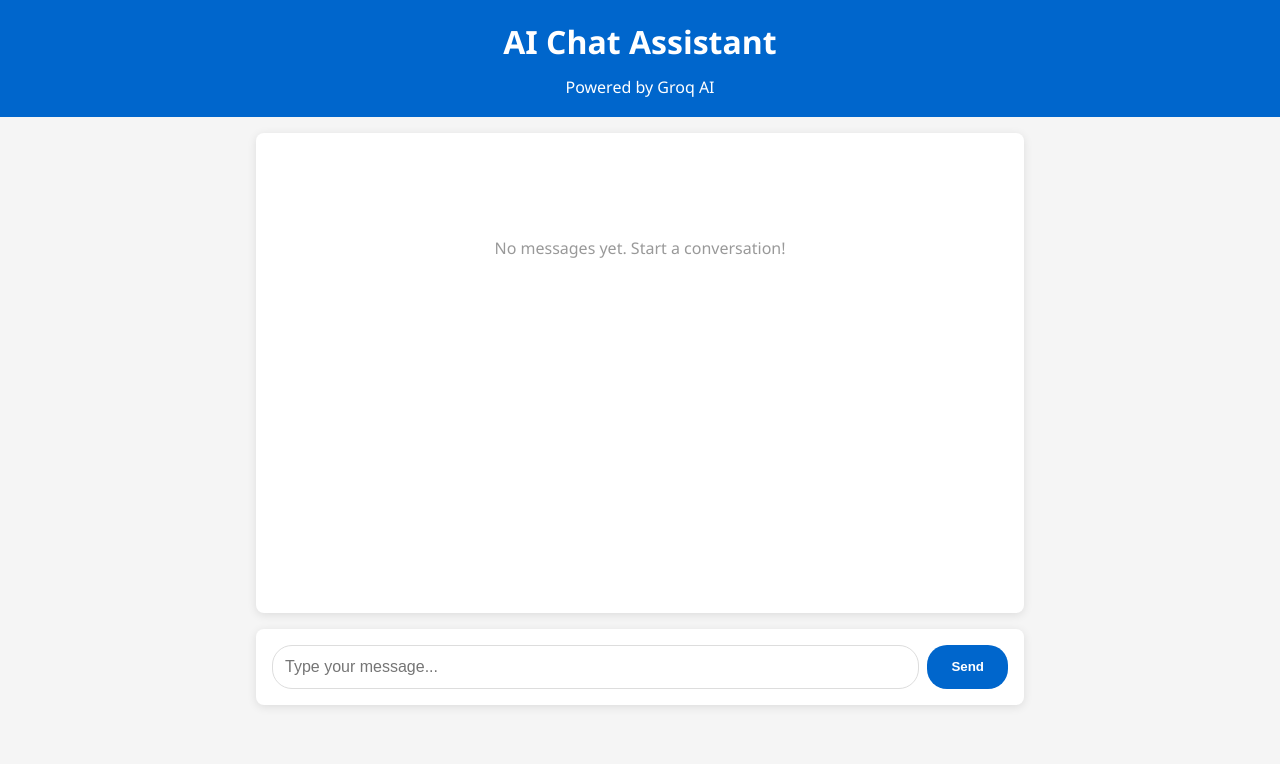
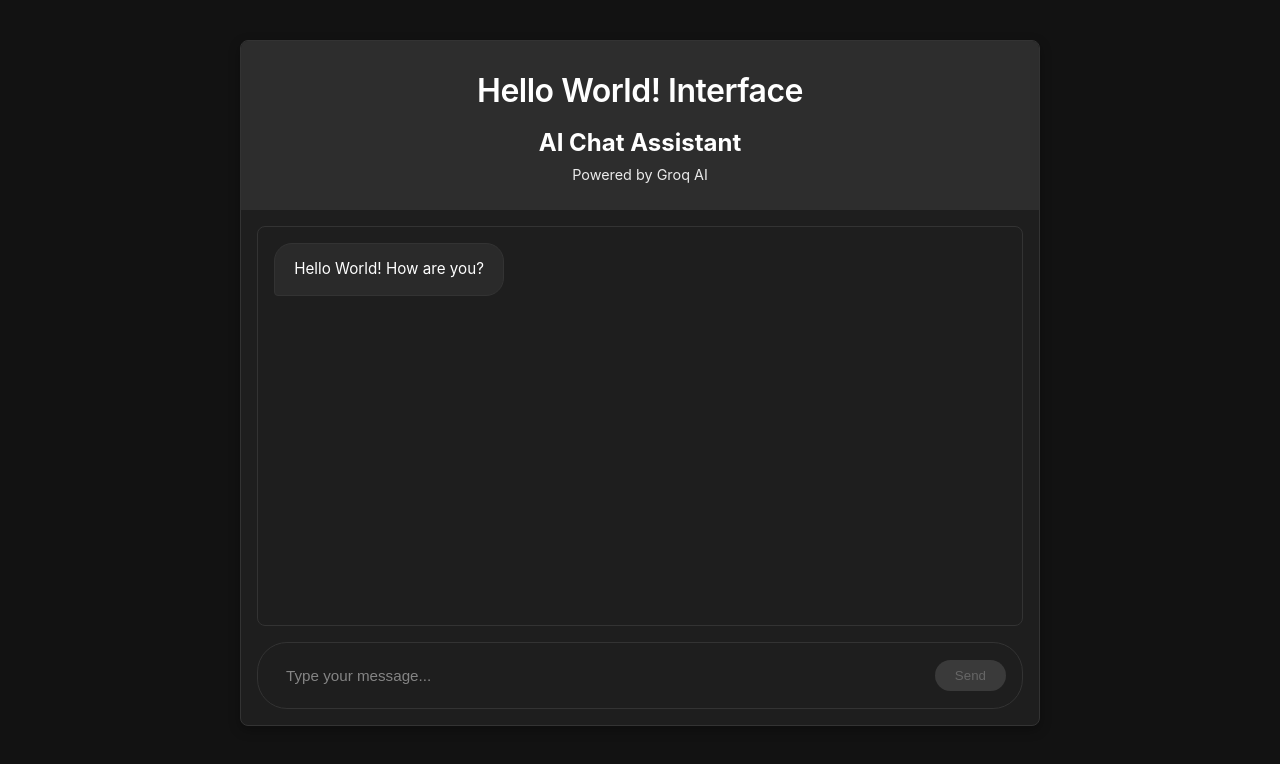
Before and after one commit to dhruv0206/HCI_openai_chatbox, a React (Create React App) app: page / in a window 1280 px wide. Shown: the top 764 px of the page. Built offline with nearby package versions, Linux system fonts and the light colour scheme.

Commit message:
Assignment 12 UI updates

```diff
--- a/src/App.css
+++ b/src/App.css
@@ -4,64 +4,106 @@
   padding: 0;
 }
 
+:root {
+  --primary-color: #4285f4;
+  --header-bg: #2d2d2d; /* Changed from blue to dark gray */
+  --bg-color: #121212;
+  --card-bg: #1e1e1e;
+  --input-bg: #2a2a2a;
+  --border-color: #333333;
+  --text-primary: #ffffff;
+  --text-secondary: #b0b0b0;
+  --shadow: 0 4px 12px rgba(0, 0, 0, 0.3);
+  --radius: 8px;
+  --radius-btn: 24px;
+  --font-main: "Inter", -apple-system, BlinkMacSystemFont, "Segoe UI", Roboto,
+    sans-serif;
+}
+
 body {
-  font-family: "Segoe UI", Tahoma, Geneva, Verdana, sans-serif;
+  font-family: var(--font-main);
   line-height: 1.6;
-  background-color: #f5f5f5;
+  background-color: var(--bg-color);
+  color: var(--text-primary);
+  padding: 20px;
+  min-height: 100vh;
 }
 
 .App {
   display: flex;
   flex-direction: column;
-  min-height: 100vh;
+  max-width: 800px;
+  margin: 20px auto;
+  background-color: var(--card-bg);
+  border-radius: var(--radius);
+  border: 1px solid var(--border-color);
+  box-shadow: var(--shadow);
+  overflow: hidden;
 }
 
 .header {
-  background-color: #0066cc;
+  background-color: var(--header-bg); /* Using new header background color */
   color: white;
-  padding: 1rem;
+  padding: 1.5rem;
   text-align: center;
 }
 
 .header h1 {
   margin-bottom: 0.5rem;
+  font-weight: 600;
+  letter-spacing: -0.5px;
+}
+
+.header p {
+  opacity: 0.9;
+  font-size: 0.9rem;
 }
 
 .main-content {
   display: flex;
   flex-direction: column;
-  flex: 1;
-  max-width: 800px;
-  margin: 0 auto;
-  width: 100%;
   padding: 1rem;
+  gap: 1rem;
 }
 
 .message-list {
   flex: 1;
   overflow-y: auto;
   padding: 1rem;
-  background-color: white;
-  border-radius: 8px;
-  box-shadow: 0 2px 10px rgba(0, 0, 0, 0.1);
-  margin-bottom: 1rem;
+  min-height: 400px;
+  max-height: 60vh;
   display: flex;
   flex-direction: column;
-  gap: 1rem;
-  max-height: 60vh;
+  justify-content: flex-start; /* Changed from center to allow messages to start from top */
+  align-items: stretch;
+  border: 1px solid var(--border-color);
+  border-radius: var(--radius);
+  background-color: var(--card-bg);
 }
 
 .empty-state {
   display: flex;
+  flex-direction: column;
   justify-content: center;
   align-items: center;
-  height: 200px;
-  color: #999;
+  color: var(--text-secondary);
+  margin: auto 0; /* Centers vertically only when empty */
+}
+
+.empty-state svg {
+  color: var(--text-secondary);
+  opacity: 0.6;
+  margin-bottom: 1rem;
+}
+
+.empty-state p {
+  font-size: 1rem;
 }
 
 .message {
   display: flex;
   margin-bottom: 1rem;
+  width: 100%;
 }
 
 .user-message {
@@ -72,72 +114,103 @@ body {
   justify-content: flex-start;
 }
 
-.system-message {
-  justify-content: center;
-}
-
 .message-content {
-  padding: 0.75rem 1rem;
+  padding: 0.9rem 1.2rem;
   border-radius: 18px;
-  max-width: 70%;
+  max-width: 75%;
+  font-size: 0.95rem;
+  line-height: 1.5;
 }
 
 .user-message .message-content {
-  background-color: #0066cc;
+  background-color: var(--primary-color);
   color: white;
   border-bottom-right-radius: 4px;
 }
 
 .assistant-message .message-content {
-  background-color: #e9e9eb;
-  color: #333;
+  background-color: var(--input-bg);
+  color: var(--text-primary);
   border-bottom-left-radius: 4px;
-}
-
-.system-message .message-content {
-  background-color: #f8d7da;
-  color: #721c24;
-  border-radius: 8px;
+  border: 1px solid var(--border-color);
 }
 
 .chat-box {
-  padding: 1rem;
-  background-color: white;
-  border-radius: 8px;
-  box-shadow: 0 2px 10px rgba(0, 0, 0, 0.1);
+  padding: 0.75rem 1rem;
+  display: flex;
+  align-items: center;
+  border: 1px solid var(--border-color);
+  border-radius: 30px;
+  background-color: var(--card-bg);
 }
 
 .chat-box form {
   display: flex;
+  width: 100%;
   gap: 0.5rem;
+  align-items: center;
 }
 
 .message-input {
   flex: 1;
   padding: 0.75rem;
-  border: 1px solid #ddd;
-  border-radius: 20px;
-  font-size: 1rem;
+  border: none;
+  border-radius: var(--radius-btn);
+  font-size: 0.95rem;
+  background-color: transparent;
+  color: var(--text-primary);
+}
+
+.message-input:focus {
+  outline: none;
+}
+
+.message-input::placeholder {
+  color: var(--text-secondary);
+  opacity: 0.7;
 }
 
 .send-button {
-  padding: 0.75rem 1.5rem;
-  background-color: #0066cc;
-  color: white;
+  padding: 0.5rem 1.25rem;
+  background-color: #e0e0e0;
+  color: #333333;
   border: none;
-  border-radius: 20px;
+  border-radius: var(--radius-btn);
   cursor: pointer;
-  font-weight: bold;
+  font-weight: 500;
+  transition: all 0.2s ease;
+}
+
+.send-button:hover {
+  background-color: #d4d4d4;
 }
 
 .send-button:disabled {
-  background-color: #cccccc;
+  background-color: #3a3a3a;
+  color: #666666;
   cursor: not-allowed;
 }
 
 /* Responsive adjustments */
-@media (max-width: 600px) {
+@media (max-width: 768px) {
+  body {
+    padding: 10px;
+  }
+
   .message-content {
     max-width: 85%;
   }
 }
+
+@media (max-width: 480px) {
+  body {
+    padding: 0;
+  }
+
+  .App {
+    margin: 0;
+    height: 100vh;
+    border-radius: 0;
+    border: none;
+  }
+}
--- a/src/App.js
+++ b/src/App.js
@@ -1,20 +1,85 @@
-import React from "react";
+import React, { useState, useEffect } from "react";
 import "./App.css";
 import Header from "./components/Header";
+import MessageList from "./components/MessageList";
+import ChatBox from "./components/ChatBox";
 import { useChat } from "@ai-sdk/react";
+import { v4 as uuidv4 } from "uuid"; // You'll need to install this: npm install uuid
 
 /**
  * App component serves as the main entry point for the chat application.
- *
- * It integrates the Header component, displays the chat messages, and provides
- * an input field for users to send messages.
- *
- * The `useChat` hook is used to manage chat state and handle interactions with the API.
+ * Now includes an initial greeting message from the AI assistant.
  */
 function App() {
-  const { messages, input, handleInputChange, handleSubmit } = useChat({
+  const {
+    messages: apiMessages,
+    input,
+    handleInputChange,
+    handleSubmit,
+    isLoading,
+  } = useChat({
     api: "/api/groq", // API endpoint for handling chat messages
   });
+
+  // State for our custom messages that will include the initial greeting
+  const [messages, setMessages] = useState([]);
+
+  // Initialize with a greeting message when the component mounts
+  useEffect(() => {
+    // Only add the initial message if there are no messages yet
+    if (messages.length === 0) {
+      setMessages([
+        {
+          id: uuidv4(),
+          text: "Hello World! How are you?",
+          sender: "assistant",
+        },
+      ]);
+    }
+  }, [messages.length]);
+
+  // Sync messages from the API
+  useEffect(() => {
+    if (apiMessages.length > 0) {
+      // Convert API messages to our format and append to our state
+      // But skip adding them if they're duplicates of what we already have
+      const newMessages = apiMessages.map((msg) => ({
+        id: msg.id,
+        text: msg.content,
+        sender: msg.role,
+      }));
+
+      // Filter out the initial message from our newMessages if it exists
+      const filteredNewMessages = newMessages.filter(
+        (newMsg) =>
+          !messages.some(
+            (existingMsg) =>
+              existingMsg.sender === "assistant" &&
+              existingMsg.text === "Hello World! How are you?"
+          )
+      );
+
+      if (filteredNewMessages.length > 0) {
+        setMessages((prev) => [...prev, ...filteredNewMessages]);
+      }
+    }
+  }, [apiMessages, messages]);
+
+  // Handle sending a message through the API
+  const sendMessage = (text) => {
+    if (text.trim()) {
+      // Add user message to our state
+      const userMessage = {
+        id: uuidv4(),
+        text: text,
+        sender: "user",
+      };
+      setMessages((prev) => [...prev, userMessage]);
+
+      // Submit to API
+      handleSubmit({ preventDefault: () => {} });
+    }
+  };
 
   return (
     <div className="App">
@@ -22,47 +87,16 @@ function App() {
       <Header />
 
       <main className="main-content">
-        {/* Message list section */}
-        <div className="message-list">
-          {messages.length === 0 ? (
-            <div className="empty-state">
-              <p>No messages yet. Start a conversation!</p>
-            </div>
-          ) : (
-            messages.map((message) => (
-              <div
-                key={message.id}
-                className={`message ${message.role}-message`}
-              >
-                <div className="message-content">
-                  <p>{message.content}</p>
-                </div>
-              </div>
-            ))
-          )}
-        </div>
+        {/* Message list component displays the chat history */}
+        <MessageList messages={messages} />
 
-        {/* Chat box section for user input */}
-        <div className="chat-box">
-          <form onSubmit={handleSubmit}>
-            <input
-              type="text"
-              value={input}
-              onChange={handleInputChange}
-              placeholder="Type your message..."
-              // disabled={isLoading} // Uncomment if loading state is implemented
-              className="message-input"
-            />
-            <button
-              type="submit"
-              // disabled={isLoading || !input.trim()} // Uncomment if loading state is implemented
-              className="send-button"
-            >
-              {/* {isLoading ? "Sending..." : "Send"} // Uncomment if loading state is implemented */}
-              Send
-            </button>
-          </form>
-        </div>
+        {/* Chat box component for user input */}
+        <ChatBox
+          onSendMessage={sendMessage}
+          value={input}
+          onChange={handleInputChange}
+          loading={isLoading}
+        />
       </main>
     </div>
   );
--- a/src/components/ChatBox.js
+++ b/src/components/ChatBox.js
@@ -1,20 +1,18 @@
-import React, { useState } from "react";
+import React from "react";
 
 /**
  * ChatBox component provides an input field for users to type and send messages.
- *
- * It disables the input and button while a message is being sent.
+ * Updated with a simplified design that matches the screenshot.
  *
  * @param {Function} onSendMessage - Callback function to handle sending a message.
+ * @param {string} value - The current value of the input field.
+ * @param {Function} onChange - Callback for input changes.
  * @param {boolean} loading - Indicates whether a message is currently being sent.
  */
-function ChatBox({ onSendMessage, loading }) {
-  const [message, setMessage] = useState("");
-
+function ChatBox({ onSendMessage, value, onChange, loading }) {
   const handleSubmit = (e) => {
     e.preventDefault();
-    onSendMessage(message);
-    setMessage("");
+    onSendMessage(value);
   };
 
   return (
@@ -22,18 +20,19 @@ function ChatBox({ onSendMessage, loading }) {
       <form onSubmit={handleSubmit}>
         <input
           type="text"
-          value={message}
-          onChange={(e) => setMessage(e.target.value)}
+          value={value}
+          onChange={onChange}
           placeholder="Type your message..."
           disabled={loading}
           className="message-input"
+          aria-label="Message input"
         />
         <button
           type="submit"
-          disabled={loading || !message.trim()}
+          disabled={loading || !value.trim()}
           className="send-button"
         >
-          {loading ? "Sending..." : "Send"}
+          Send
         </button>
       </form>
     </div>
--- a/src/components/Header.js
+++ b/src/components/Header.js
@@ -2,11 +2,13 @@ import React from "react";
 
 /**
  * Header component displays the title and a subtitle for the chat application.
+ * Features a modern gradient background with subtle animation.
  */
 function Header() {
   return (
     <header className="header">
-      <h1>AI Chat Assistant</h1>
+      <h1>Hello World! Interface</h1>
+      <h2>AI Chat Assistant</h2>
       <p>Powered by Groq AI</p>
     </header>
   );
--- a/src/components/MessageList.js
+++ b/src/components/MessageList.js
@@ -2,13 +2,9 @@ import React, { useEffect, useRef } from "react";
 
 /**
  * MessageList component displays a list of messages in a chat interface.
- *
- * It automatically scrolls to the bottom when new messages are added.
+ * Updated to show messages or empty state appropriately.
  *
  * @param {Object[]} messages - Array of message objects to display.
- * @param {string} messages[].id - Unique identifier for the message.
- * @param {string} messages[].text - The text content of the message.
- * @param {string} messages[].sender - The sender of the message (e.g., "user" or "assistant").
  */
 function MessageList({ messages }) {
   const endOfMessagesRef = useRef(null);
@@ -22,16 +18,33 @@ function MessageList({ messages }) {
     <div className="message-list">
       {messages.length === 0 ? (
         <div className="empty-state">
-          <p>No messages yet. Start a conversation!</p>
+          <svg
+            width="48"
+            height="48"
+            viewBox="0 0 24 24"
+            fill="none"
+            stroke="currentColor"
+            strokeWidth="1.5"
+            strokeLinecap="round"
+            strokeLinejoin="round"
+          >
+            <path d="M21 11.5a8.38 8.38 0 0 1-.9 3.8 8.5 8.5 0 0 1-7.6 4.7 8.38 8.38 0 0 1-3.8-.9L3 21l1.9-5.7a8.38 8.38 0 0 1-.9-3.8 8.5 8.5 0 0 1 4.7-7.6 8.38 8.38 0 0 1 3.8-.9h.5a8.48 8.48 0 0 1 8 8v.5z" />
+          </svg>
+          <p>Start a conversation!</p>
         </div>
       ) : (
-        messages.map((message) => (
-          <div key={message.id} className={`message ${message.sender}-message`}>
-            <div className="message-content">
-              <p>{message.text}</p>
+        <>
+          {messages.map((message) => (
+            <div
+              key={message.id}
+              className={`message ${message.sender}-message`}
+            >
+              <div className="message-content">
+                <p>{message.text}</p>
+              </div>
             </div>
-          </div>
-        ))
+          ))}
+        </>
       )}
       <div ref={endOfMessagesRef} />
     </div>
```
